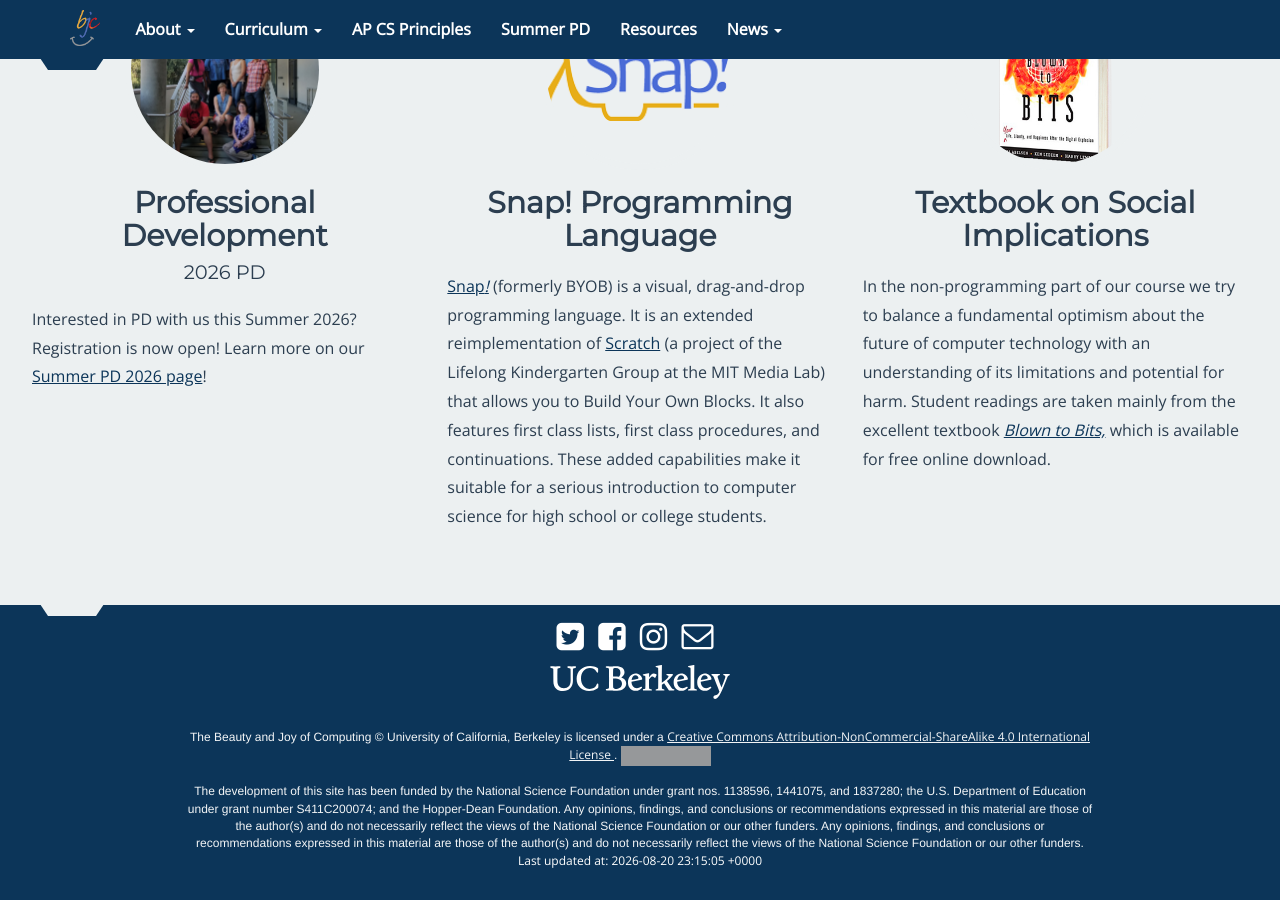
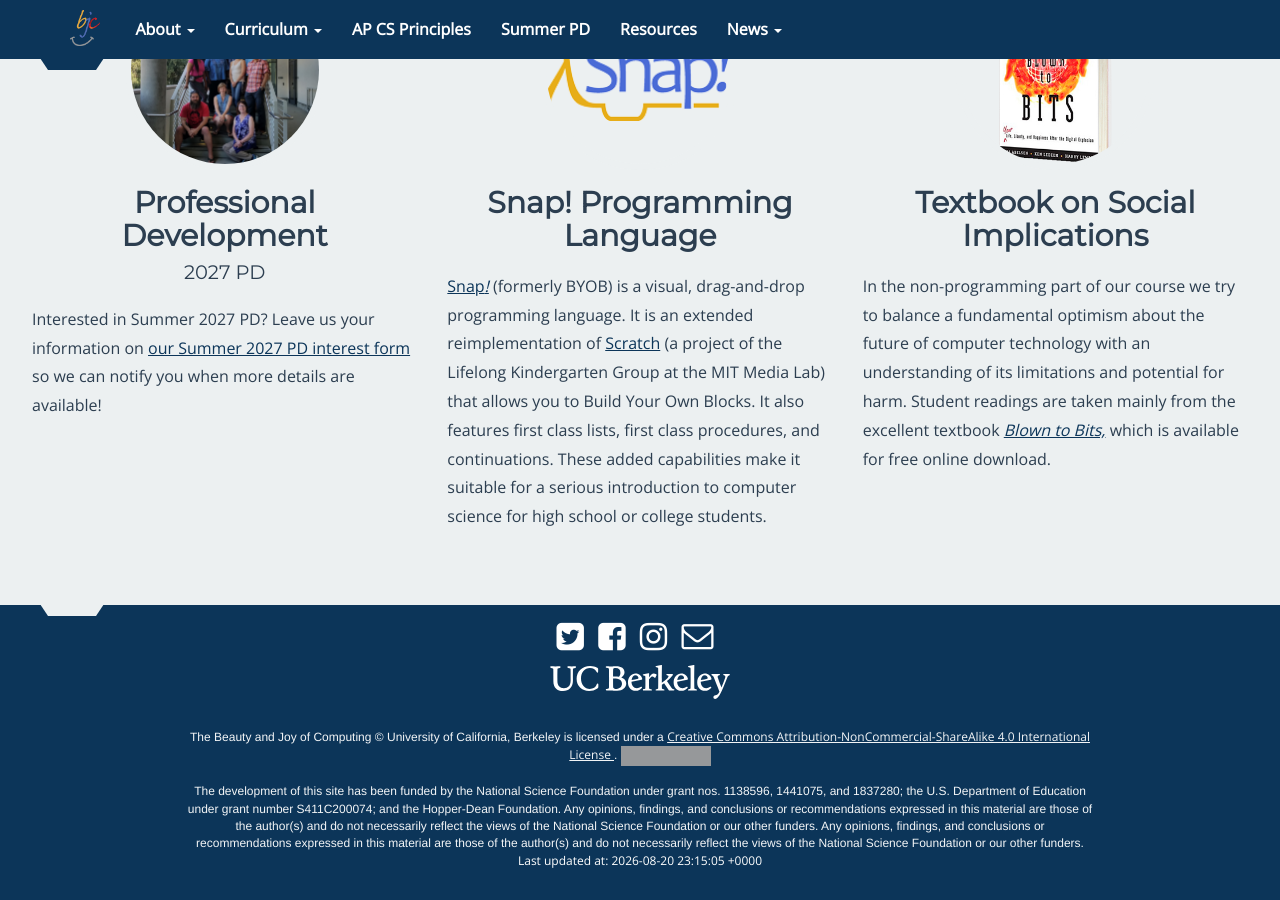
Before and after one commit to beautyjoy/beautyjoy.github.io, a Jekyll site: the page built from index.html, in a window 1280 px wide and 900 px high, scrolled down 1256 px. Built offline with Jekyll 4.4.1, drawn with Linux system fonts in a browser that asks for light colours; grey boxes are pictures that could not be loaded.

Commit message:
Update left-panel.html
updated pd info

```diff
--- a/_includes/front-page/left-panel.html
+++ b/_includes/front-page/left-panel.html
@@ -9,17 +9,17 @@
 <h2 class="text-center">
     Professional Development
     <br>
-    <small class="text-center">2026 PD</small>
+    <small class="text-center">2027 PD</small>
 </h2>
 
 
 <!--suit-and-tie-icon.png-->
 
-<!-- <p>If you are interested in attending Summer 2021 PD, please leave us your information on <a href="https://bjc.link/BJCinterest2020">our Summer 2020 PD interest form</a> so we can notify you when more details are available!</p> -->
+<p>Interested in Summer 2027 PD? Leave us your information on <a href="https://bjc.link/pd-interest-form">our Summer 2027 PD interest form</a> so we can notify you when more details are available!</p>
 
 <!-- https://bjc.link/pd-interest-form -->
 
-<p>Interested in PD with us this Summer 2026? Registration is now open! Learn more on our <a href='https://bjc.berkeley.edu/summer-pd/'>Summer PD 2026 page</a>!</p>
+<!--p>Interested in PD with us Summer 2027? Registration is now open! Learn more on our <a href='https://bjc.berkeley.edu/summer-pd/'>Summer PD 2026 page</a>!</p>
 
 <!--<p>If you are ready to <em>apply</em> to BJC Summer 2025 PD, please apply on our <a href='https://bjc.berkeley.edu/summer-pd/'>Summer PD 2025 page</a>!</p>
 
```
